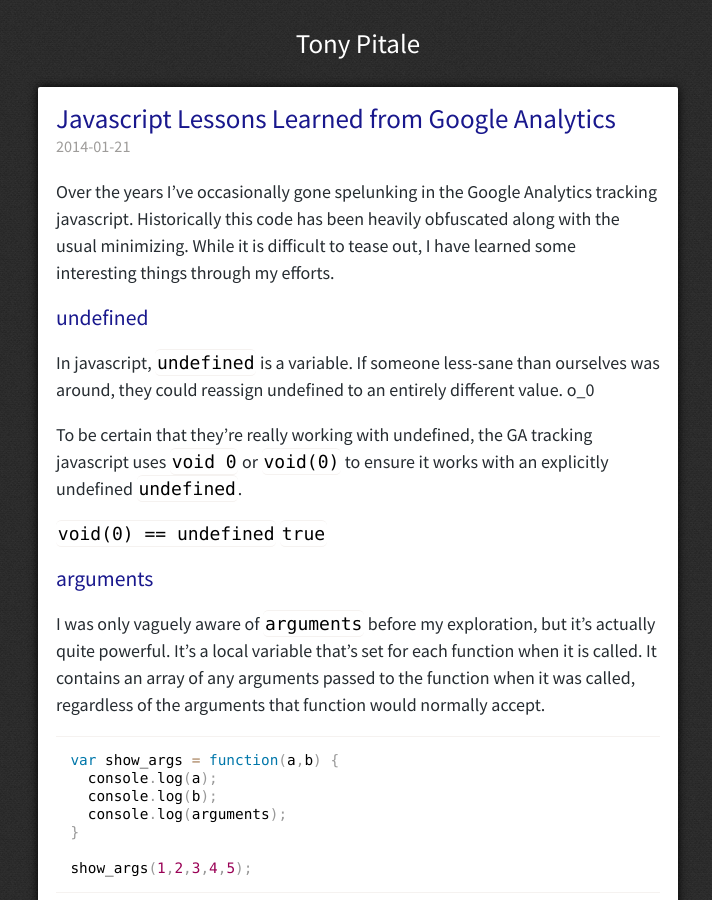
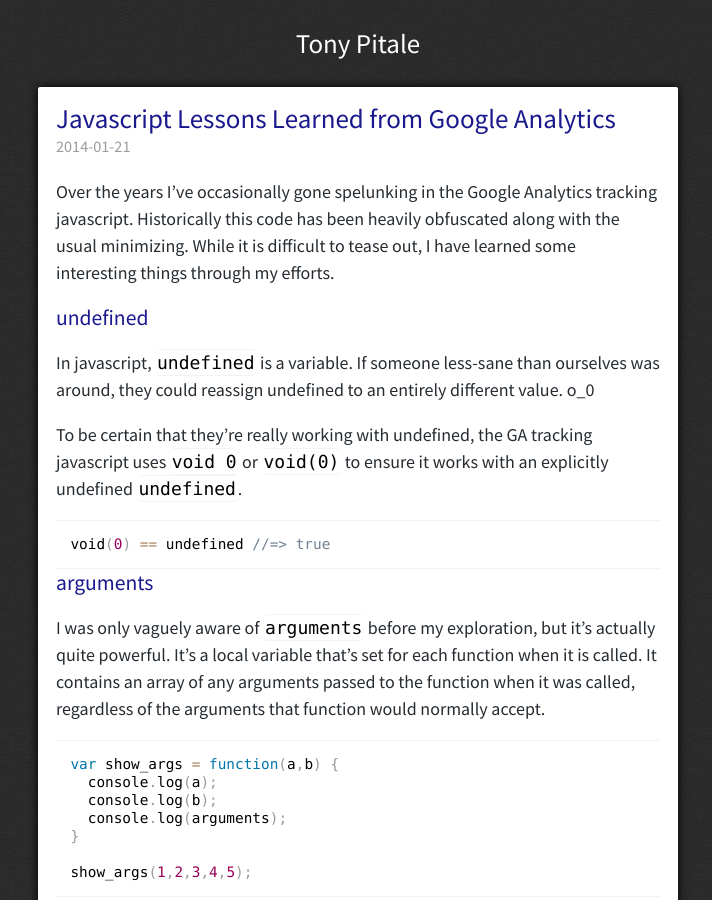
Before and after one commit to tpitale/tpitale.github.io, a Jekyll site: the page built from _posts/2014-01-21-javascript-lessons-learned-from-google-analytics.md, in a window 1280 px wide and 900 px high. Shown: the whole window, without its empty margins (282-994 px from the left). Built offline with Jekyll 4.4.1, drawn with Linux system fonts in a browser that asks for light colours; comment, search, counter and statistics services are not loaded.

Commit message:
make some more code into highlighted code

```diff
--- a/_posts/2014-01-21-javascript-lessons-learned-from-google-analytics.md
+++ b/_posts/2014-01-21-javascript-lessons-learned-from-google-analytics.md
@@ -15,8 +15,7 @@ In javascript, `undefined` is a variable. If someone less-sane than ourselves wa
 
 To be certain that they're really working with undefined, the GA tracking javascript uses `void 0` or `void(0)` to ensure it works with an explicitly undefined `undefined`.
 
-`void(0) == undefined`
-`true`
+<pre><code class="language-javascript">void(0) == undefined //=> true</code></pre>
 
 ### arguments ###
 
```
